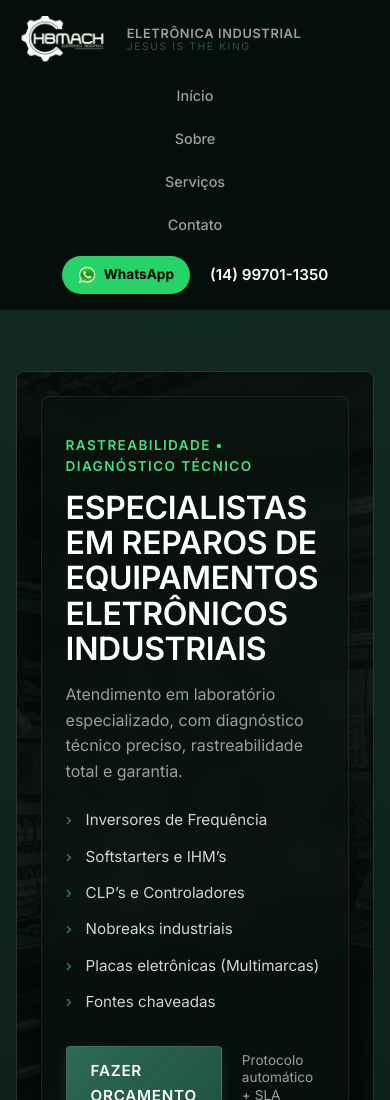
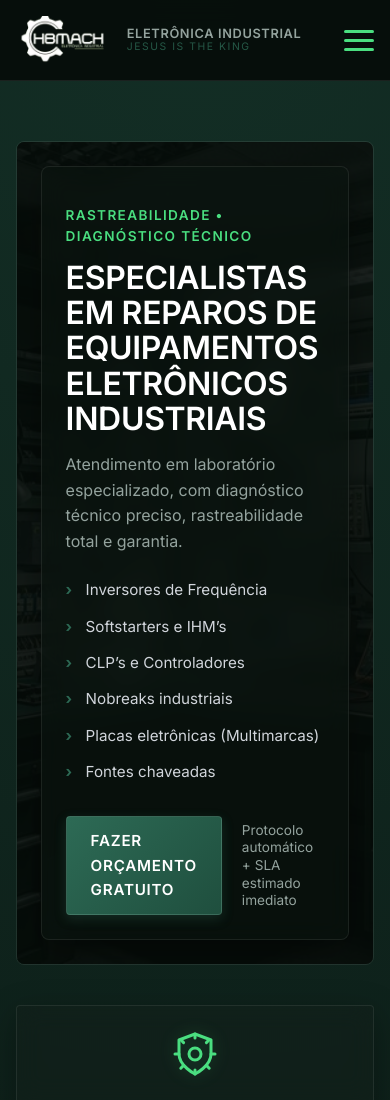
Before and after one commit to JunqZ-AIBE/hbmach-site, a plain HTML site: page index.html in a window 390 px wide. Shown: the top 1100 px of the page. Drawn offline with Linux system fonts and the light colour scheme.

Commit message:
Update layout and images

```diff
--- a/app.js
+++ b/app.js
@@ -122,3 +122,54 @@ newBtn.addEventListener("click", () => {
   form.reset();
   statusEl.textContent = "";
 });
+
+/* UI Logic */
+document.addEventListener('DOMContentLoaded', () => {
+  // Mobile Menu Toggle
+  const mobileBtn = document.querySelector('.mobile-menu-btn');
+  const nav = document.querySelector('.nav');
+  const contactBar = document.querySelector('.contact-bar');
+
+  if (mobileBtn) {
+    mobileBtn.addEventListener('click', () => {
+      mobileBtn.classList.toggle('active');
+      nav.classList.toggle('active');
+      contactBar.classList.toggle('active');
+    });
+  }
+
+  // Close menu when clicking a link
+  document.querySelectorAll('.nav a').forEach(link => {
+    link.addEventListener('click', () => {
+      if (nav.classList.contains('active')) {
+        mobileBtn.classList.remove('active');
+        nav.classList.remove('active');
+        contactBar.classList.remove('active');
+      }
+    });
+  });
+
+  // Scroll Behavior (Hide/Show Topbar)
+  let lastScrollTop = 0;
+  const topbar = document.querySelector('.topbar');
+
+  window.addEventListener('scroll', () => {
+    const scrollTop = window.pageYOffset || document.documentElement.scrollTop;
+
+    // If scrolling down and past 80px, hide. Else show.
+    if (scrollTop > lastScrollTop && scrollTop > 80) {
+      topbar.classList.add('hidden');
+      // Close mobile menu if open
+      if (mobileBtn && mobileBtn.classList.contains('active')) {
+        mobileBtn.classList.remove('active');
+        nav.classList.remove('active');
+        contactBar.classList.remove('active');
+      }
+    } else {
+      topbar.classList.remove('hidden');
+    }
+
+    // Prevent negative scrolling issue
+    lastScrollTop = scrollTop <= 0 ? 0 : scrollTop;
+  }, { passive: true });
+});
--- a/index.html
+++ b/index.html
@@ -22,6 +22,12 @@
                     <span class="brand-note">Jesus is The King</span>
                 </div>
             </div>
+
+            <button class="mobile-menu-btn" aria-label="Abrir Menu">
+                <span></span>
+                <span></span>
+                <span></span>
+            </button>
 
             <nav class="nav" aria-label="Navegação principal">
                 <a href="#inicio">Início</a>
--- a/style.css
+++ b/style.css
@@ -154,6 +154,44 @@ a {
     position: sticky;
     top: 0;
     z-index: 100;
+    transition: transform 0.3s ease;
+}
+
+.topbar.hidden {
+    transform: translateY(-100%);
+}
+
+.mobile-menu-btn {
+    display: none;
+    flex-direction: column;
+    justify-content: space-between;
+    width: 30px;
+    height: 21px;
+    background: transparent;
+    border: none;
+    cursor: pointer;
+    padding: 0;
+    z-index: 101;
+}
+
+.mobile-menu-btn span {
+    width: 100%;
+    height: 3px;
+    background-color: var(--hb-green-glow);
+    border-radius: 3px;
+    transition: all 0.3s ease;
+}
+
+.mobile-menu-btn.active span:nth-child(1) {
+    transform: rotate(45deg) translate(5px, 5px);
+}
+
+.mobile-menu-btn.active span:nth-child(2) {
+    opacity: 0;
+}
+
+.mobile-menu-btn.active span:nth-child(3) {
+    transform: rotate(-45deg) translate(7px, -8px);
 }
 
 .topbar-inner {
@@ -666,37 +704,62 @@ footer {
 /* Mobile Responsive Improvements */
 @media (max-width: 900px) {
     .topbar-inner {
-        flex-direction: column;
-        gap: 12px;
-        /* Reduced gap */
+        flex-wrap: wrap;
         padding: 16px 0;
-        height: auto;
-        /* Keep original height: auto */
     }
 
-    .nav {
+    .mobile-menu-btn {
+        display: flex;
+        /* Show hamburger on mobile */
+    }
+
+    .brand {
+        margin-right: auto;
+        /* Push hamburger to right */
+    }
+
+    /* Hide nav and contact by default on mobile */
+    .nav,
+    .contact-bar {
+        display: none;
         width: 100%;
-        justify-content: center;
-        /* Center the row */
-        gap: 16px;
-        /* Moderate gap */
-        flex-wrap: nowrap;
-        /* Force single line */
-        flex-direction: row;
-        /* Horizontal alignment */
-        overflow-x: auto;
-        /* Allow scrolling on very small screens if needed */
-        background: transparent;
-        padding: 4px 0;
-        -webkit-overflow-scrolling: touch;
+        flex-direction: column;
+        align-items: center;
+        gap: 20px;
+        margin-top: 20px;
+        animation: slideDown 0.3s ease forwards;
+    }
+
+    .nav.active,
+    .contact-bar.active {
+        display: flex;
     }
 
     .nav a {
-        font-size: 0.9rem;
-        /* Slightly compact */
-        padding: 4px 8px;
-        white-space: nowrap;
-        /* Prevent text wrapping */
+        font-size: 1.1rem;
+        /* Larger touch targets */
+        padding: 12px;
+        width: 100%;
+        text-align: center;
+        border-bottom: 1px solid rgba(255, 255, 255, 0.05);
+    }
+
+    .contact-bar {
+        margin-top: 10px;
+        padding-top: 20px;
+        border-top: 1px solid var(--hb-border);
+    }
+
+    @keyframes slideDown {
+        from {
+            opacity: 0;
+            transform: translateY(-10px);
+        }
+
+        to {
+            opacity: 1;
+            transform: translateY(0);
+        }
     }
 
     .hero-list {
@@ -745,22 +808,4 @@ footer {
         padding: 24px;
     }
 
-    .topbar-inner {
-        align-items: flex-start;
-    }
-
-    .nav {
-        display: none;
-        /* In a real scenario we'd add a hamburger, but sticking to simple requirement, just stack */
-        display: flex;
-        flex-direction: column;
-        width: 100%;
-        align-items: center;
-        gap: 12px;
-    }
-
-    .contact-bar {
-        width: 100%;
-        justify-content: center;
-    }
 }
```
